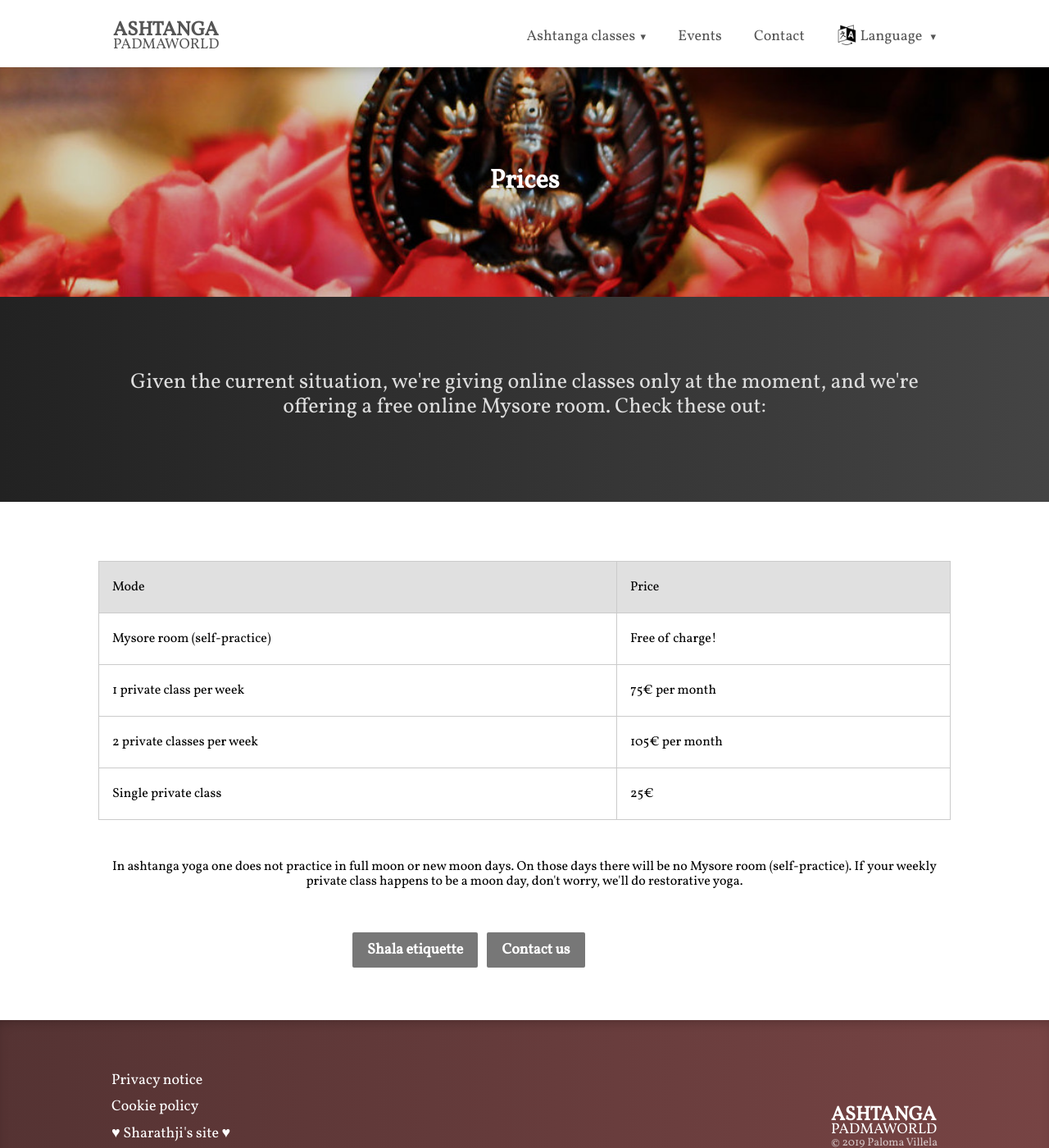
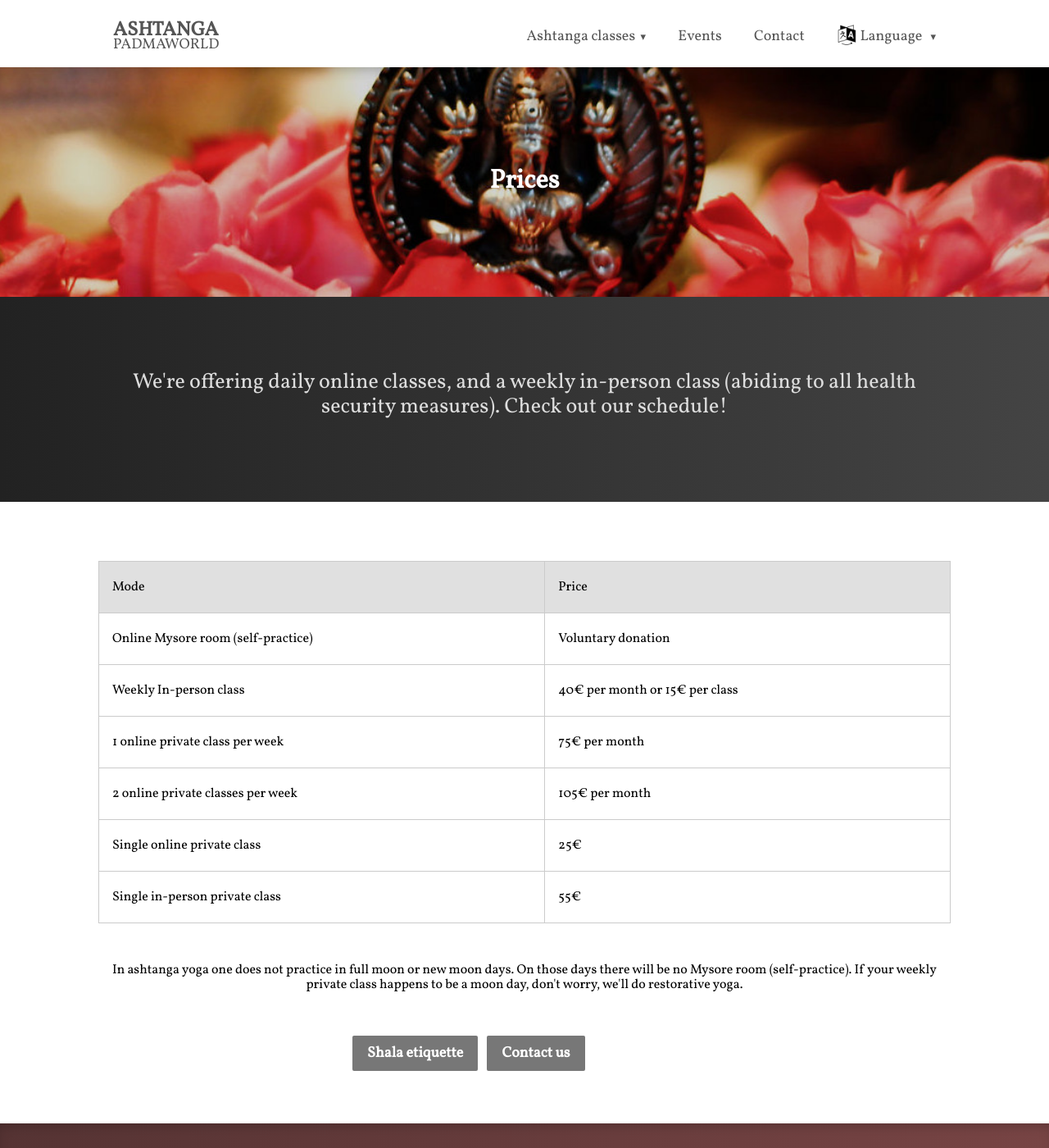
Before and after one commit to palomavillela/palomavillela.github.io, a Jekyll site: the page built from en/ashtanga/prices.html, in a window 1280 px wide and 1400 px high. Shown: the whole window at 82% size. Built offline with Jekyll 4.4.1, drawn with Linux system fonts in a browser that asks for light colours; nearby versions of some CDN libraries.

Commit message:
change prices to new online vs in-person fees

```diff
--- a/_includes/ashtanga/prices.html
+++ b/_includes/ashtanga/prices.html
@@ -18,9 +18,11 @@
                 <thead><tr><td>{{ include.text_modality }}</td><td>{{ include.text_price }}</td></tr></thead>
                 <tbody>
                     <tr><td>{{ include.text_modality_1 }}</td><td>{{ include.text_price_1 }}</td></tr>
+                    <tr><td>{{ include.text_modality_6 }}</td><td>{{ include.text_price_6 }}</td></tr>
                     <tr><td>{{ include.text_modality_2 }}</td><td>{{ include.text_price_2 }}</td></tr>
                     <tr><td>{{ include.text_modality_3 }}</td><td>{{ include.text_price_3 }}</td></tr>
                     <tr><td>{{ include.text_modality_4 }}</td><td>{{ include.text_price_4 }}</td></tr>
+                    <tr><td>{{ include.text_modality_5 }}</td><td>{{ include.text_price_5 }}</td></tr>
                 </tbody>
             </table>
         </div>
--- a/en/ashtanga/prices.html
+++ b/en/ashtanga/prices.html
@@ -10,18 +10,22 @@ this_page: ashtanga/prices
     language = "en"
 
     text_caption = "Prices"
-    text_welcome = "Given the current situation, we're giving online classes only at the moment, and we're offering a free online Mysore room. Check these out:"
+    text_welcome = "We're offering daily online classes, and a weekly in-person class (abiding to all health security measures). Check out our schedule!"
     text_note = "In ashtanga yoga one does not practice in full moon or new moon days. On those days there will be no Mysore room (self-practice). If your weekly private class happens to be a moon day, don't worry, we'll do restorative yoga."
     text_modality = "Mode"
     text_price = "Price"
-    text_modality_1 = "Mysore room (self-practice)"
-    text_price_1 = "Free of charge!"
-    text_modality_2 = "1 private class per week"
+    text_modality_1 = "Online Mysore room (self-practice)"
+    text_price_1 = "Voluntary donation"
+    text_modality_2 = "1 online private class per week"
     text_price_2 = "75€ per month"
-    text_modality_3 = "2 private classes per week"
+    text_modality_3 = "2 online private classes per week"
     text_price_3 = "105€ per month"
-    text_modality_4 = "Single private class"
+    text_modality_4 = "Single online private class"
     text_price_4 = "25€"
+    text_modality_5 = "Single in-person private class"
+    text_price_5 = "55€"
+    text_modality_6 = "Weekly In-person class"
+    text_price_6 = "40€ per month or 15€ per class"
     text_etiquette = "Shala etiquette"
     text_contact = "Contact us"
 %}
```
Also changed, not shown: es/ashtanga/prices.html (+10 -6 lines).
